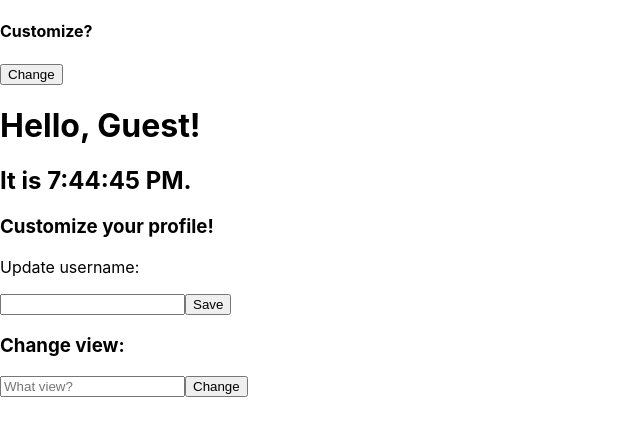
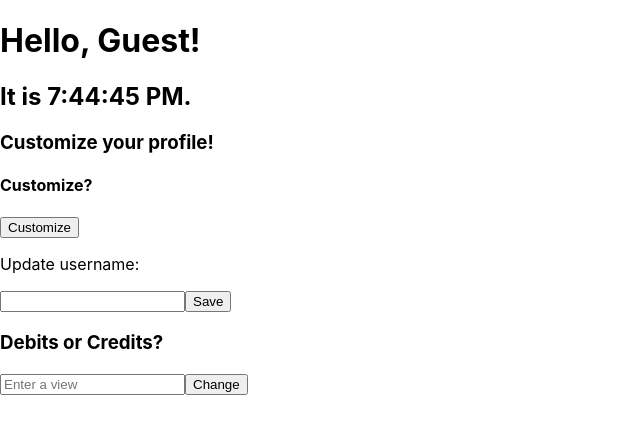
Before and after one commit to buffalos/Assignment-4, a React (Create React App) app: page / in a window 1280 px wide. Shown: the top 436 px of the page, without its empty margins (0-640 px from the left). Built offline with nearby package versions, Linux system fonts and the light colour scheme.

Commit message:
aesthetic changes

```diff
--- a/src/App.js
+++ b/src/App.js
@@ -33,9 +33,9 @@ class App extends Component {
       //console.log(document.body.style.background);
     return (
       <div>
-        <CustomizeDisplay callbackA={this.callbackB} callbackC={this.callbackD}/>
         <Time user={this.state.user} />
         <h3>Customize your profile!</h3>
+        <CustomizeDisplay callbackA={this.callbackB} callbackC={this.callbackD}/>
         <NameChange changeUser={this.changeUser} />
         <BankData />
         </div>
--- a/src/components/BankData.js
+++ b/src/components/BankData.js
@@ -56,8 +56,8 @@ class BankData extends Component {
       return (
         <div className="container">
           <div className="search">
-            <h3>Change view:</h3>
-            <input type="text" value={this.state.selected} onChange={this.handleInputChange} placeholder="What view?"/>
+            <h3>Debits or Credits?</h3>
+            <input type="text" value={this.state.selected} onChange={this.handleInputChange} placeholder="Enter a view"/>
             <button onClick={this.handleViewChange}>Change</button>
           </div>
           { this.state.bval
--- a/src/components/CustomizeDisplay.js
+++ b/src/components/CustomizeDisplay.js
@@ -1,5 +1,5 @@
 import {Component} from 'react';
-import Background from './Background.js'
+//import Background from './Background.js'
 
 class CustomizeDisplay extends Component {
   constructor(props) {
@@ -34,7 +34,7 @@ class CustomizeDisplay extends Component {
   BG_getInput = () => {
     return (
         <div>
-        <input type="text" value={this.state.styles.backgroundColor} onChange={this.BG_handleInputChange} placeholder="What color?"/>
+        <input type="text" value={this.state.styles.backgroundColor} onChange={this.BG_handleInputChange} placeholder="Enter a color?"/>
             <button onClick={this.BG_handleChange}>Change</button>
         </div>
     );
@@ -43,7 +43,7 @@ class CustomizeDisplay extends Component {
   TXT_getInput = () => {
     return (
         <div>
-        <input type="text" value={this.state.styles.color} onChange={this.TXT_handleInputChange} placeholder="What color?"/>
+        <input type="text" value={this.state.styles.color} onChange={this.TXT_handleInputChange} placeholder="Enter a color"/>
             <button onClick={this.TXT_handleChange}>Change</button>
         </div>
     );
@@ -66,15 +66,15 @@ class CustomizeDisplay extends Component {
          <div>
           { this.state.display
           ? <div>
-              <h6>Change Background Color</h6>
+              <h6>Background Color</h6>
                   {this.BG_getInput()}
-              <h6>Change Text Color</h6>
+              <h6>Text Color</h6>
                 {this.TXT_getInput()}
             <button onClick={this.handleDisplayClick}>Done</button>
               </div>
           : <div>
               <h4>Customize?</h4>
-              <button onClick={this.handleDisplayClick}>Change</button>
+              <button onClick={this.handleDisplayClick}>Customize</button>
           </div>
           }
          </div>
```
